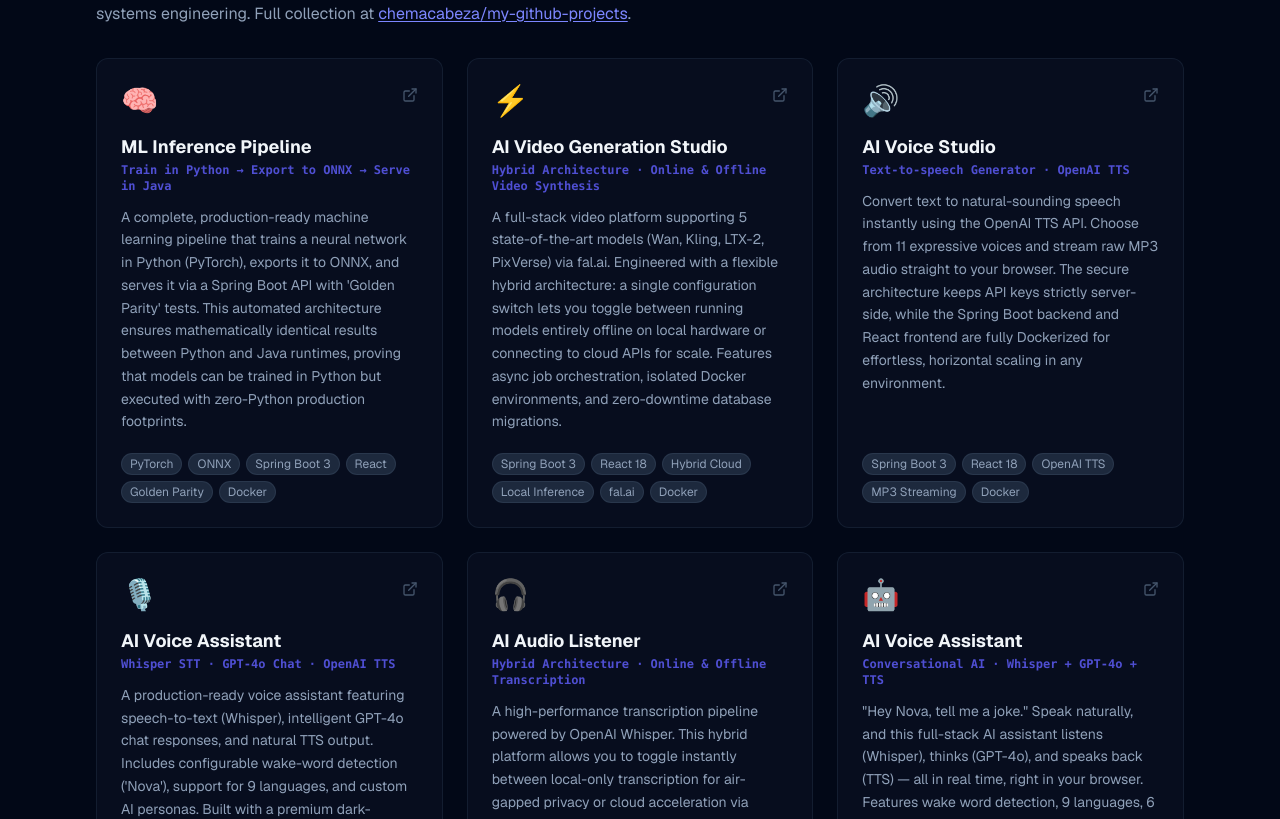
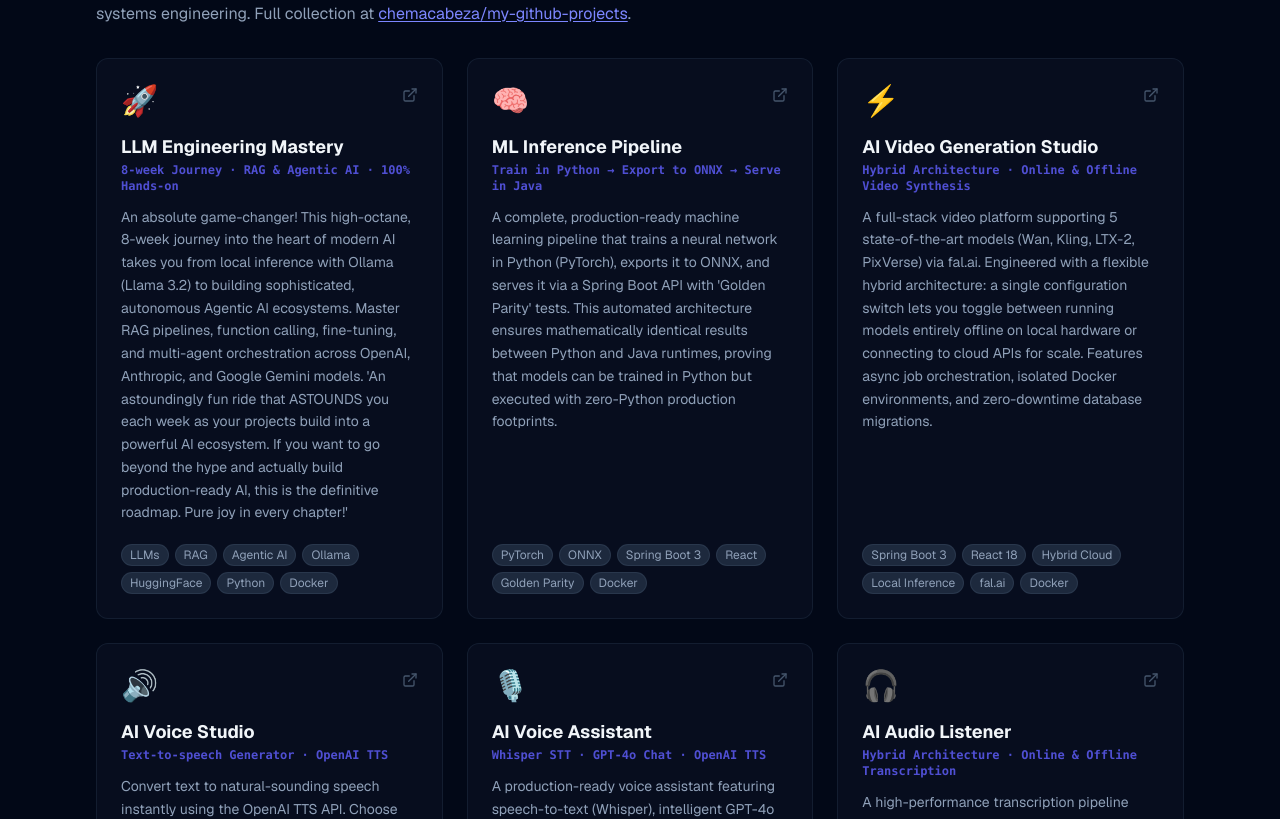
Before and after one commit to chemacabeza/chemacabeza-dev, a Next.js app: page /projects in a window 1280 px wide. Shown: the part 764-1583 px from the top of the page. Built offline with nearby package versions, Linux system fonts and the light colour scheme.

Commit message:
feat: add LLM Engineering project to portfolio

```diff
--- a/app/projects/page.tsx
+++ b/app/projects/page.tsx
@@ -14,6 +14,16 @@ export const metadata: Metadata = createMetadata({
 });
 
 const githubProjects = [
+    {
+        repo: "llm_engineering",
+        url: "https://github.com/chemacabeza/llm_engineering",
+        emoji: "🚀",
+        title: "LLM Engineering Mastery",
+        subtitle: "8-week Journey · RAG & Agentic AI · 100% Hands-on",
+        description:
+            "An absolute game-changer! This high-octane, 8-week journey into the heart of modern AI takes you from local inference with Ollama (Llama 3.2) to building sophisticated, autonomous Agentic AI ecosystems. Master RAG pipelines, function calling, fine-tuning, and multi-agent orchestration across OpenAI, Anthropic, and Google Gemini models. 'An astoundingly fun ride that ASTOUNDS you each week as your projects build into a powerful AI ecosystem. If you want to go beyond the hype and actually build production-ready AI, this is the definitive roadmap. Pure joy in every chapter!'",
+        tags: ["LLMs", "RAG", "Agentic AI", "Ollama", "HuggingFace", "Python", "Docker"],
+    },
     {
         repo: "neural-network-with-java",
         url: "https://github.com/chemacabeza/neural-network-with-java",
```
